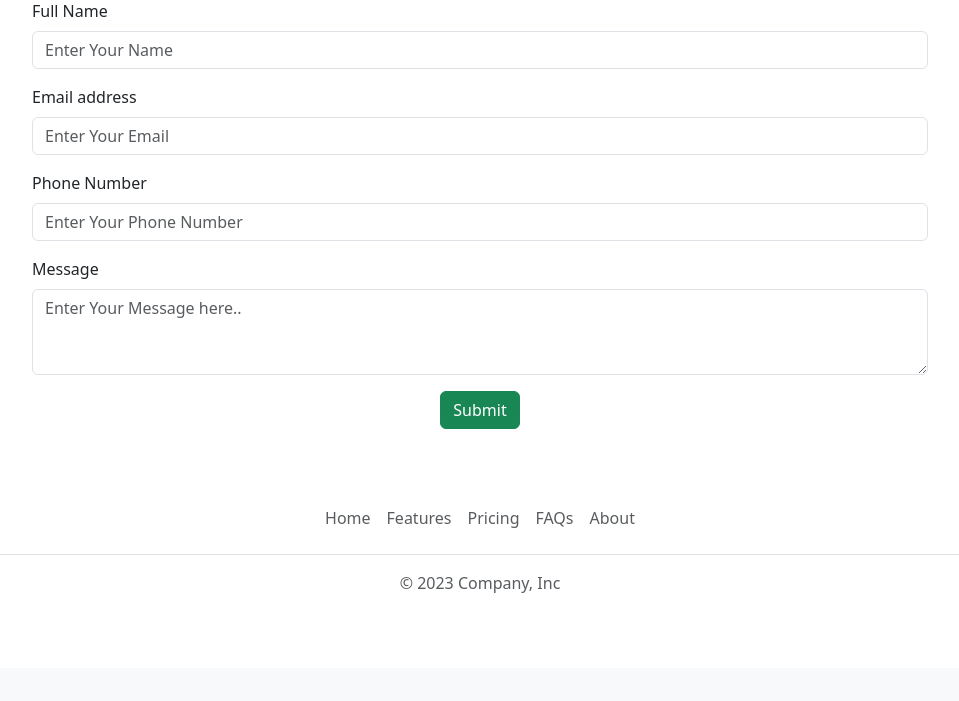
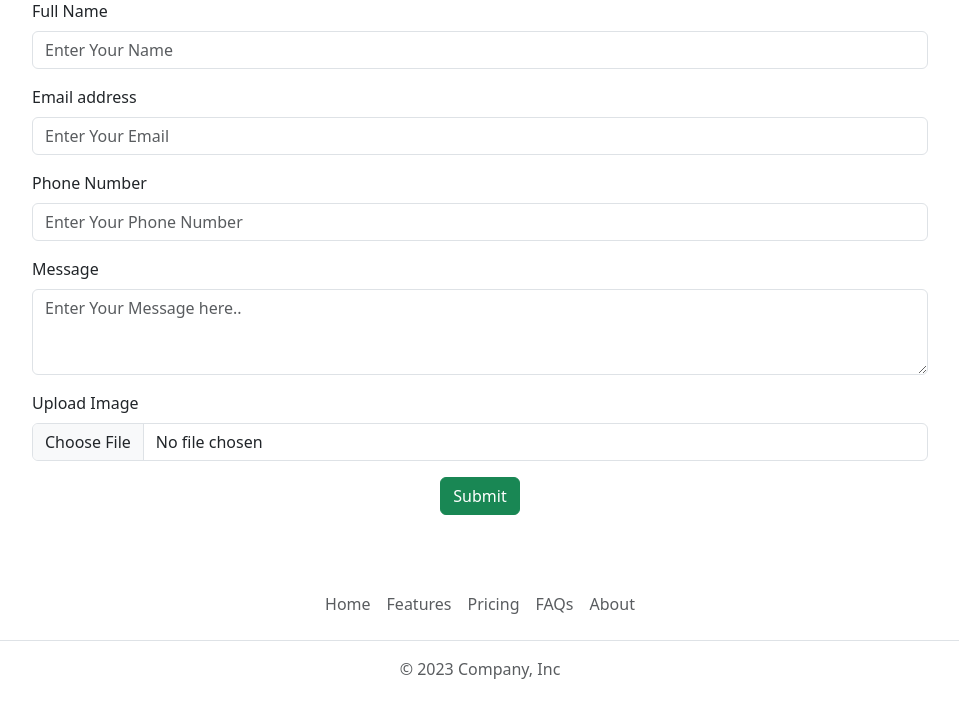
Before and after one commit to banvro/python-batch-11-to-12-45-Days, a Django app: page /contact in a window 1280 px wide. Shown: the part 132-833 px from the top of the page, without its empty margins (160-1119 px from the left). Before the commit the page ends 725 px from the top, so only its background shows below. Run offline with Django 5.2, Linux system fonts and the light colour scheme.

Commit message:
upload image'

```diff
--- a/feb-web-devlopment/django/xyz-abc/Hello/Hello/settings.py
+++ b/feb-web-devlopment/django/xyz-abc/Hello/Hello/settings.py
@@ -121,6 +121,11 @@ USE_TZ = True
 
 STATIC_URL = 'static/'
 
+MEDIA_ROOT = os.path.join(BASE_DIR, 'media')
+MEDIA_URL = '/media/'
+
+
+
 # Default primary key field type
 # https://docs.djangoproject.com/en/5.0/ref/settings/#default-auto-field
 
--- a/feb-web-devlopment/django/xyz-abc/Hello/Hello/urls.py
+++ b/feb-web-devlopment/django/xyz-abc/Hello/Hello/urls.py
@@ -16,8 +16,10 @@ Including another URLconf
 """
 from django.contrib import admin
 from django.urls import path, include
+from django.conf import settings
+from django.conf.urls.static import static
 
 urlpatterns = [
     path('admin/', admin.site.urls),
     path('', include("blog.urls")),
-]
+] + static(settings.STATIC_URL, directory_root = settings.MEDIA_ROOT)
--- a/feb-web-devlopment/django/xyz-abc/Hello/blog/models.py
+++ b/feb-web-devlopment/django/xyz-abc/Hello/blog/models.py
@@ -8,3 +8,4 @@ class ContactUs(models.Model):
     useremail = models.EmailField(max_length=254)
     phone_number = models.IntegerField()
     message = models.TextField()
+    myimage = models.ImageField(upload_to = "userprofile", null = True, blank = True)
--- a/feb-web-devlopment/django/xyz-abc/Hello/blog/views.py
+++ b/feb-web-devlopment/django/xyz-abc/Hello/blog/views.py
@@ -31,8 +31,9 @@ def savethisdaa(request):
         email = request.POST.get("email")
         phonenumer = request.POST.get("number")
         message = request.POST.get("msg")
+        myimg = request.FILES.get('img')
 
-        mydata = ContactUs(username = fullname, useremail = email, phone_number = phonenumer, message = message)
+        mydata = ContactUs(username = fullname, useremail = email, phone_number = phonenumer, message = message, myimage = myimg)
         mydata.save()
 
         return redirect("services")
--- a/feb-web-devlopment/django/xyz-abc/Hello/template/contactus.html
+++ b/feb-web-devlopment/django/xyz-abc/Hello/template/contactus.html
@@ -7,7 +7,7 @@
     <h1 style="text-align: center; color: red; font-size: 32px;">Conatct Us</h1>
 
     <div>
-        <form action="save-my-data" method = "post">
+        <form action="save-my-data" method = "post" enctype="multipart/form-data">
             {% csrf_token %}
             <div class="mb-3">
                 <label for="exampleFormControlInput1" class="form-label">Full Name</label>
@@ -25,6 +25,13 @@
                 <label for="exampleFormControlTextarea1" class="form-label">Message</label>
                 <textarea class="form-control" name="msg" id="exampleFormControlTextarea1" rows="3" placeholder="Enter Your Message here.." required></textarea>
             </div>
+
+            <div class="mb-3">
+                <label for="exampleFormControlInput1" class="form-label">Upload Image</label>
+                <input type="file" name="img" class="form-control" id="exampleFormControlInput1" placeholder="Uplode your image" required>
+            </div>
+
+
             <divs style="display: flex; justify-content: center;">
                 <button type="submit" class="btn btn-success">Submit</button>
             </div>
--- a/feb-web-devlopment/django/xyz-abc/Hello/template/services.html
+++ b/feb-web-devlopment/django/xyz-abc/Hello/template/services.html
@@ -22,6 +22,8 @@
               <div class="card" style="margin-bottom: 23px;">
                 <div class="card-body">
                   {{data.id}}
+                  {{data.myimage}}
+                  <img src="/media/{{data.myimage}}" alt="image here">
                   <h5 class="card-title">Full Name : <span style="font-size: 20px; font-weight: 400; color: red;">{{data.username}}</span></h5>
                   <h5 class="card-title">User Email : <span style="font-size: 20px; font-weight: 400; color: red;">{{data.useremail}}</span></h5>
                   <h5 class="card-title">User Number : <span style="font-size: 20px; font-weight: 400; color: red;">{{data.phone_number}}</span></h5>
```
Also changed, not shown: feb-web-devlopment/django/xyz-abc/Hello/blog/migrations/0002_contactus_myimage.py (added), feb-web-devlopment/django/xyz-abc/Hello/db.sqlite3, feb-web-devlopment/django/xyz-abc/Hello/media/userprofile/django.png (added).
